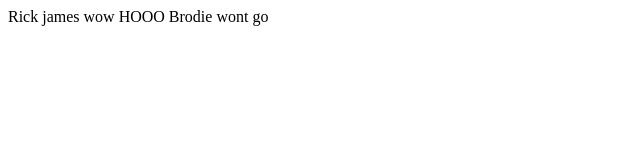
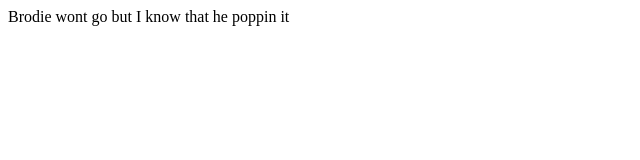
Before and after one commit to rbbynck/Lesson, a plain HTML site: page index.html in a window 1280 px wide. Shown: the full height of the page, 0-640 px from the left. Drawn offline with Linux system fonts and the light colour scheme.

Commit message:
Brodie wont go

```diff
--- a/index.html
+++ b/index.html
@@ -1,5 +1,3 @@
 <html>
-Rick james wow
-HOOO
-Brodie wont go
+Brodie wont go but I know that he poppin it
 </html>
```
